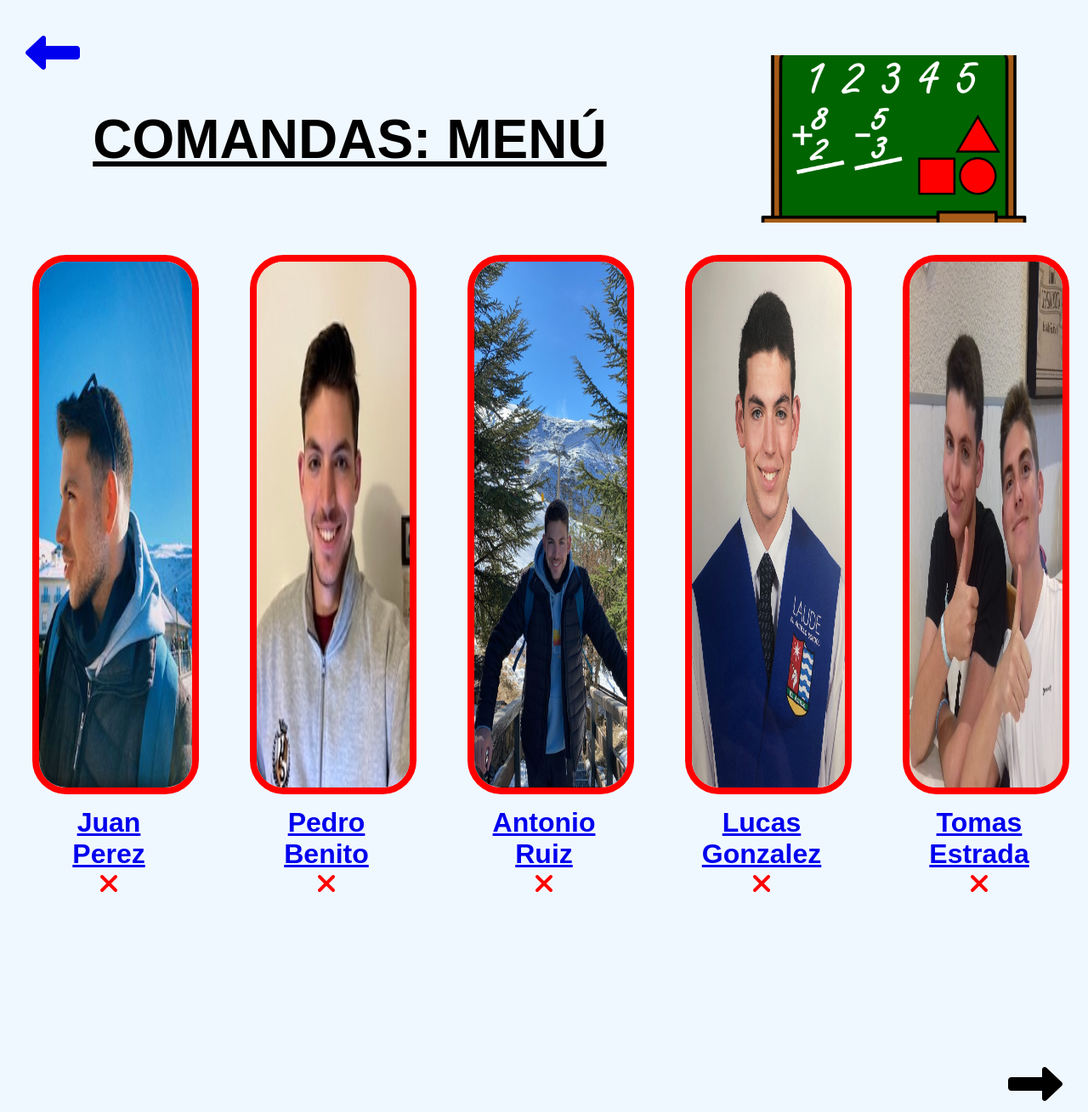
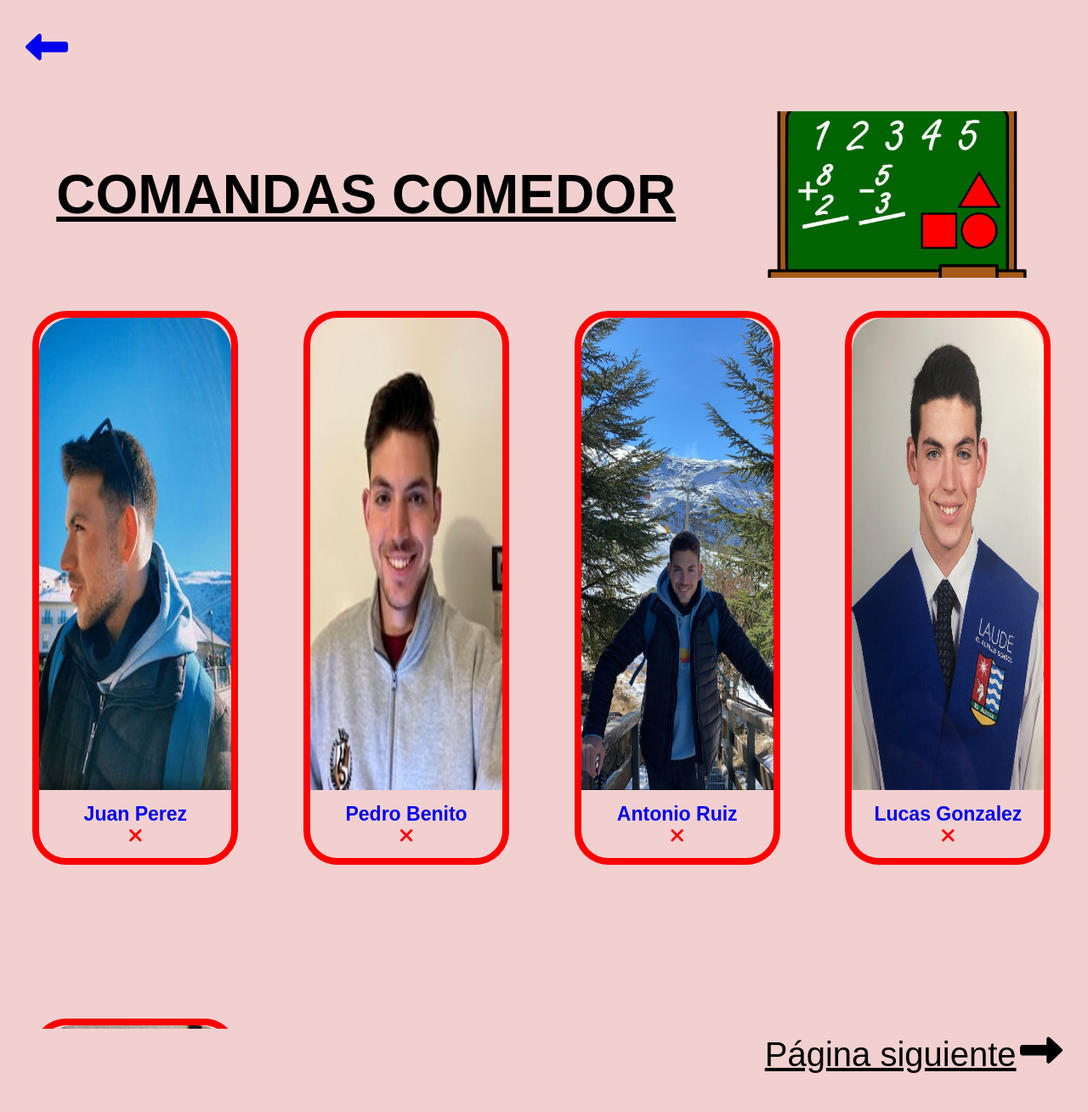
Before and after one commit to albertollamas-GII/DGP, a Django app: page /comedor/ in a window 1280 px wide. Shown: the whole page at 85% size. Run offline with Django 3.2, Linux system fonts and the light colour scheme; data comes from the database, SQL or seed files in the repository; some libraries are stand-ins or nearby versions.

Commit message:
Cambios en comanda General

```diff
--- a/todoApp/templates/todoApp/comandaGeneral.html
+++ b/todoApp/templates/todoApp/comandaGeneral.html
@@ -1,8 +1,153 @@
+<style>
+	html, body {
+        height: 100%;
+        width: 100%;
+        padding: 0%;
+        margin: 0%;
+    }
+
+    body {
+		background-color: rgb(242, 208, 208);
+		font-family: 'Work Sans', sans-serif;
+	}
+
+	.cabecera {
+		display: flex;
+		align-items: center;
+		text-align: center;
+        height: 15%;
+	}
+
+	h1 {
+		font-size: 4em;
+		width: 100%;
+		align-items: center;
+        padding-left: 30px;
+	}
+
+
+    .imagenCentral {
+        width: 40%;
+        height: 100%;
+        padding: 5%;
+    }
+
+    .imagenCentral img {
+        width: 100%;
+        height: 100%;
+        object-fit: cover;
+    }
+
+
+    @media screen and (min-height: 1080px) {
+        .section {
+            width: 100%;
+            height: 67.5%;
+            display: flex;
+            flex-wrap: wrap;
+        }
+        .imagen {
+            height: 45%;
+            width: 27%;
+            padding-left: 3%;
+            padding-right: 3%;
+            padding-top: 3%;
+
+        }
+        .imagen img {
+            width: 100%;
+            height: 70%;
+            border-radius: 40px 40px 0 0;
+        }
+    }
+    @media screen and (min-width: 1080px) {
+        .section {
+            width: 100%;
+            height: 67.5%;
+            display: flex;
+            flex-wrap: wrap;
+            overflow: hidden;
+        }
+        .imagen {
+            height: 90%;
+            width: 18.9%;
+            padding-left: 3%;
+            padding-right: 3%;
+            padding-top: 3%;
+        }
+        .imagen img {
+
+            width: 100%;
+            height: 70%;
+            border-radius: 40px 40px 0 0;
+        }
+    }
+
+    .section a:link {
+        text-decoration: none;
+    }
+
+    .section a:visited {
+        color: black;
+    }
+
+    .redImg {
+        border: 8px solid red;
+        border-radius: 40px;
+    }
+
+    .greenImg {
+        border: 8px solid green;
+        border-radius: 40px;
+    }
+
+    .desc {
+        padding: 15px;
+        text-align: center;
+        font-size: 23px;
+    }
+
+    .greenIcon {
+        color: green;
+    }
+
+    .redIcon {
+        color: red;
+    }
+
+    .contenedor-icono {
+        height: 10%;
+        width: 100%;
+    }
+
+    .contenedor-icono i {
+        font-size: 50px;
+        padding-left: 30px;
+        padding-top: 30px;
+    }
+
+    .contenedor-icono2 {
+        height: 7.5%;
+        width: 100%;
+        text-align: right;
+    }
+
+    .contenedor-icono2 i {
+        font-size: 50px;
+        padding-right: 30px;
+    }
+
+    .contenedor-icono2 span {
+        font-size: 40px;
+    }
+
+</style>
+
 <head>
     <script src="https://kit.fontawesome.com/5a852abedd.js" crossorigin="anonymous"></script>
-    {%load static%}
-    <link rel="stylesheet" href="{% static 'comandaGeneral.css' %}">
-    <link rel="stylesheet" href="{% static 'styles.css' %}">
+    {% load static %}
+    <link rel="icon" type="image/x-icon" href='{% static "agenda.jpg" %}'>
+    <title>APNE</title>
 </head>
 
 <body>
@@ -10,11 +155,11 @@
 <div class = "contenedor-icono">
     {% load static %}
     <a href="{% url 'index' %}" ><i class="fa-solid fa-left-long"></i></a>
-
 </div>
 
+
 <div class = "cabecera">
-	<h1><u>COMANDAS: MENÚ</u></h1>
+	<h1><u>COMANDAS COMEDOR</u></h1>
 
     <div class = "imagenCentral">
         {% load static %}
@@ -54,10 +199,10 @@
     </div>
     {% endfor %}
 
-
 </div>
 
 <div class = "contenedor-icono2">
+    <span><u>Página siguiente</u></span>
     <i class="fa-solid fa-right-long"></i>
 </div>
 
--- a/todoApp/urls.py
+++ b/todoApp/urls.py
@@ -1,7 +1,7 @@
 from django.urls import path, re_path
 from . import views
 from django.views.generic import RedirectView
-from django.conf.urls import url
+#from django.conf.urls import url
 urlpatterns = [
     path('', views.index, name="index"),
     path('update_task/<str:pk>/', views.updateTask, name = "update_task"),
@@ -10,5 +10,5 @@ urlpatterns = [
     path('comedor/anadir_menu/', views.anadir_menu, name="anadir_menu"),
     path('comedor/', views.comandasGeneral, name="comandaGeneral"),
     path('profesor/comanda/', views.visualizarComanda, name="menusTotalesProfesor"),
-    url(r'^favicon\.ico$',RedirectView.as_view(url='/static/favicon.ico'))
+    #url(r'^favicon\.ico$',RedirectView.as_view(url='/static/favicon.ico'))
 ]
```
Also changed, not shown: static/agenda.jpg (added). Lines whose indentation alone changed are shown as unchanged.
